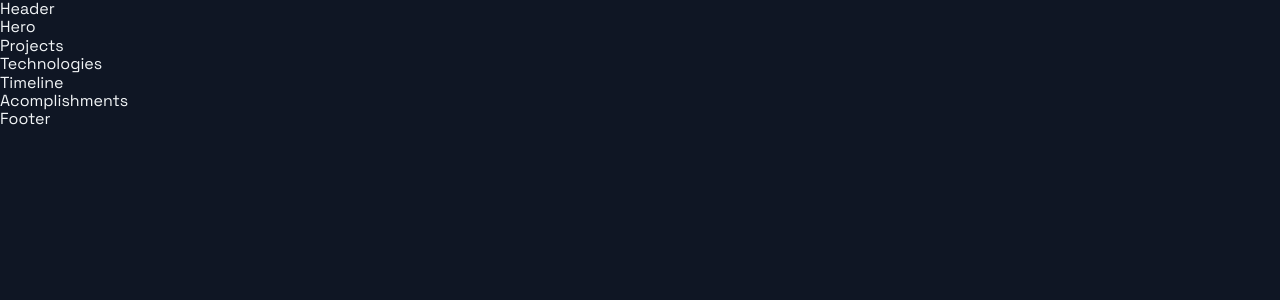
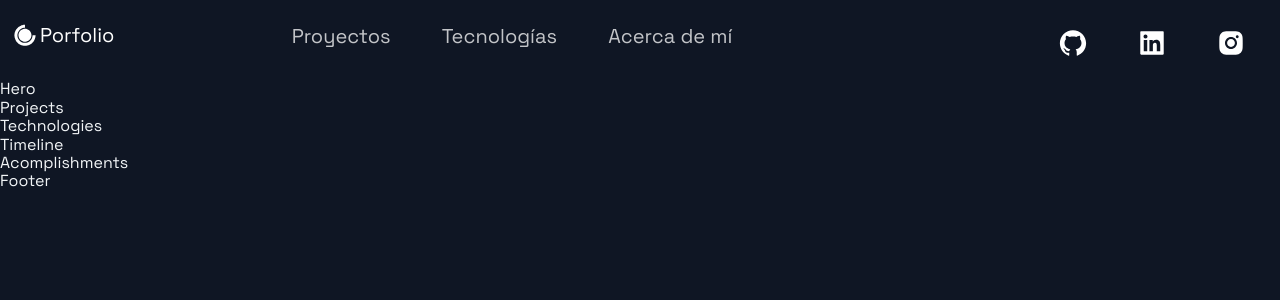
Before and after one commit to kioshiokamoto/nextjs-portfolio-v1, a Next.js app: page / in a window 1280 px wide. Shown: the top 300 px of the page. Built offline with nearby package versions, Linux system fonts and the light colour scheme.

Commit message:
:dart: Improve: agregar navbar

```diff
--- a/src/components/Header/Header.js
+++ b/src/components/Header/Header.js
@@ -3,12 +3,46 @@
 import { AiFillGithub, AiFillInstagram, AiFillLinkedin } from 'react-icons/ai';
 import { DiCssdeck } from 'react-icons/di';
 
-import { Container, Div1, Div2, Div3, NavLink, SocialIcons } from './HeaderStyles';
+import { Container, Div1, Div2, Div3, NavLink, SocialIcons, Span } from './HeaderStyles';
 
-const Header = () =>  (
-  <div>
-    Header
-  </div>
+const Header = () => (
+	<Container>
+		<Div1>
+			<Link href="/">
+				<a style={{ display: 'flex', alignItems: 'center', color: 'white', marginBottom: '20px' }}>
+					<DiCssdeck size="3rem" /> <Span>Porfolio</Span>
+				</a>
+			</Link>
+		</Div1>
+		<Div2>
+			<li>
+				<Link href="#projects">
+					<NavLink>Proyectos</NavLink>
+				</Link>
+			</li>
+			<li>
+				<Link href="#tech">
+					<NavLink>Tecnologías</NavLink>
+				</Link>
+			</li>
+			<li>
+				<Link href="#about">
+					<NavLink>Acerca de mí</NavLink>
+				</Link>
+			</li>
+		</Div2>
+		<Div3>
+			<SocialIcons href="https://github.com/kioshiokamoto">
+				<AiFillGithub size="3rem" />
+			</SocialIcons>
+			<SocialIcons href="https://www.linkedin.com/in/kioshi-jose-okamoto-rojas-3a138718b/">
+				<AiFillLinkedin size="3rem" />
+			</SocialIcons>
+			<SocialIcons href="https://www.instagram.com/kioshiokamoto/">
+				<AiFillInstagram size="3rem" />
+			</SocialIcons>
+		</Div3>
+	</Container>
 );
 
 export default Header;
--- a/src/components/Header/HeaderStyles.js
+++ b/src/components/Header/HeaderStyles.js
@@ -17,6 +17,10 @@
 		grid-row-gap: 0.5rem;
 	}
 `;
+export const Span = styled.span`
+	font-size: 2rem;
+`;
+
 export const Div1 = styled.div`
 	grid-area: 1 / 1 / 2 / 2;
 	display: flex;
@@ -107,7 +111,6 @@
 	}
 `;
 
-
 // Social Icons
 
 export const SocialIcons = styled.a`
@@ -119,6 +122,5 @@
 		background-color: #212d45;
 		transform: scale(1.2);
 		cursor: pointer;
-
 	}
-`
+`;
```
Also changed, not shown: 1 other file (tests, documents, lock files or other folders). Lines whose indentation alone changed are shown as unchanged.
